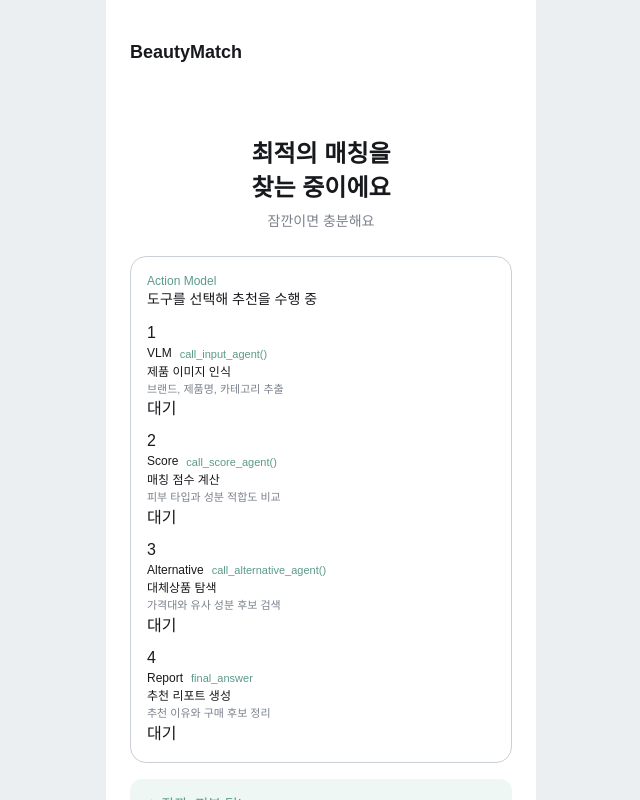
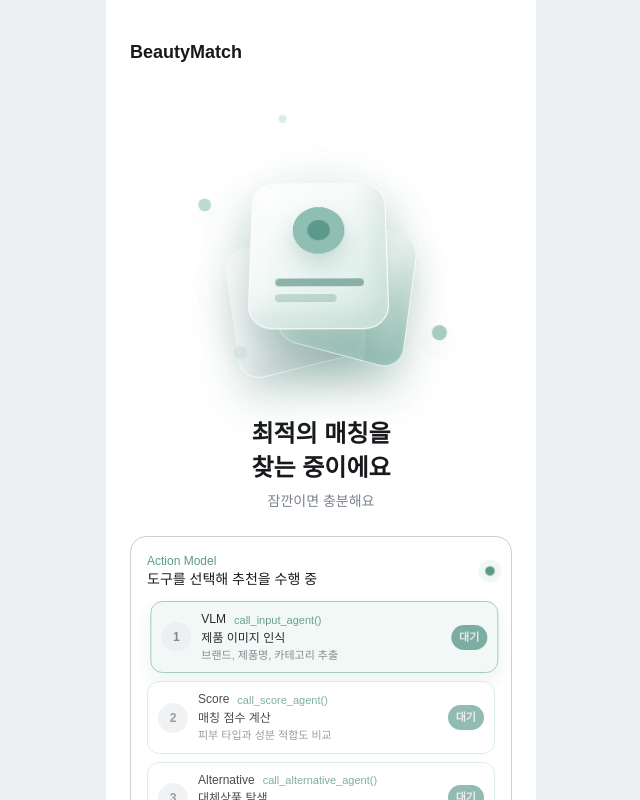
Before and after one commit to kelly0819/DGU-Capston1, a React (Vite) app in the folder FE/: page /recommendation/loading in a window 1280 px wide. Shown: the top 800 px of the page, without its empty margins (319-959 px from the left). Built offline with nearby package versions, Linux system fonts and the light colour scheme.

Commit message:
style: 로딩창 애니메이션 추가

```diff
--- a/FE/src/index.css
+++ b/FE/src/index.css
@@ -42,6 +42,387 @@ button {
   cursor: pointer;
 }
 
+.match-loader {
+  position: relative;
+  width: 260px;
+  height: 280px;
+  overflow: visible;
+  perspective: 900px;
+}
+
+.match-loader-glow {
+  position: absolute;
+  inset: 6px;
+  border-radius: 9999px;
+  background: radial-gradient(
+    circle at 50% 54%,
+    rgba(143, 191, 179, 0.22),
+    rgba(212, 232, 226, 0.32) 38%,
+    rgba(239, 247, 244, 0.12) 58%,
+    rgba(239, 247, 244, 0) 76%
+  );
+  filter: blur(2px) drop-shadow(0 24px 34px rgba(67, 125, 111, 0.1));
+  z-index: 0;
+  animation: loader-glow 2.8s ease-in-out infinite;
+}
+
+.match-loader-scene {
+  position: absolute;
+  inset: 48px 22px 8px;
+  display: grid;
+  place-items: center;
+  overflow: visible;
+  transform-style: preserve-3d;
+  z-index: 3;
+  animation: scene-float 2.7s ease-in-out infinite;
+}
+
+.match-card-stack {
+  position: relative;
+  width: 132px;
+  height: 154px;
+  overflow: visible;
+  transform-style: preserve-3d;
+  animation: stack-float 3.2s ease-in-out infinite;
+}
+
+.match-card {
+  position: absolute;
+  inset: 0;
+  border-radius: 24px;
+  border: 1px solid rgba(255, 255, 255, 0.78);
+  background: linear-gradient(145deg, #ffffff 0%, #eff7f4 46%, #d4e8e2 100%);
+  box-shadow:
+    0 26px 44px rgba(67, 125, 111, 0.28),
+    inset -10px -12px 24px rgba(67, 125, 111, 0.12),
+    inset 8px 8px 18px rgba(255, 255, 255, 0.7);
+  backface-visibility: hidden;
+}
+
+.card-back {
+  transform: rotateX(16deg) rotateY(-14deg) rotateZ(-13deg)
+    translate3d(-32px, 16px, -28px) scale(0.96);
+  background: linear-gradient(145deg, #ffffff 0%, #eceff2 48%, #cbd0d6 100%);
+  opacity: 0.78;
+  animation: card-back-shuffle 3.2s ease-in-out infinite;
+}
+
+.card-mid {
+  transform: rotateX(14deg) rotateY(12deg) rotateZ(8deg)
+    translate3d(24px, 10px, -8px) scale(0.98);
+  background: linear-gradient(145deg, #ffffff 0%, #eff7f4 44%, #8fbfb3 100%);
+  opacity: 0.9;
+  animation: card-mid-shuffle 3.2s ease-in-out infinite;
+}
+
+.card-front {
+  display: block;
+  transform: rotateX(12deg) rotateY(-6deg) rotateZ(-2deg)
+    translate3d(0, 0, 34px);
+  background: linear-gradient(145deg, #ffffff 0%, #eff7f4 48%, #d4e8e2 100%);
+  animation: card-front-shuffle 3.2s ease-in-out infinite;
+}
+
+.match-card-line,
+.match-card-dot {
+  position: absolute;
+  display: block;
+  border-radius: 9999px;
+  background: rgba(67, 125, 111, 0.55);
+}
+
+.line-1 {
+  left: 24px;
+  right: 22px;
+  bottom: 42px;
+  height: 8px;
+}
+
+.line-2 {
+  left: 24px;
+  right: 48px;
+  bottom: 26px;
+  height: 8px;
+  opacity: 0.45;
+}
+
+.match-card-dot {
+  top: 26px;
+  left: 50%;
+  width: 50px;
+  height: 50px;
+  transform: translateX(-50%);
+  background: #5b9a8b;
+  box-shadow:
+    inset 0 0 0 14px #8fbfb3,
+    0 12px 22px rgba(67, 125, 111, 0.24);
+}
+
+.pop-bubble {
+  position: absolute;
+  border-radius: 9999px;
+  background: #8fbfb3;
+  box-shadow: 0 10px 22px rgba(67, 125, 111, 0.14);
+  z-index: 5;
+  animation: bubble-burst 2.1s ease-in-out infinite;
+}
+
+.pop-1 {
+  left: 6px;
+  top: 90px;
+  width: 18px;
+  height: 18px;
+}
+
+.pop-2 {
+  left: 38px;
+  bottom: 24px;
+  width: 24px;
+  height: 24px;
+  animation-delay: -0.45s;
+}
+
+.pop-3 {
+  left: 86px;
+  top: 8px;
+  width: 12px;
+  height: 12px;
+  animation-delay: -1s;
+}
+
+.pop-4 {
+  right: 22px;
+  top: 18px;
+  width: 26px;
+  height: 26px;
+  animation-delay: -0.65s;
+}
+
+.pop-5 {
+  right: 8px;
+  bottom: 42px;
+  width: 15px;
+  height: 15px;
+  animation-delay: -1.25s;
+}
+
+.recommendation-progress {
+  width: 64%;
+  animation: loading-progress 5.2s linear forwards;
+}
+
+.agent-thinking-dot {
+  width: 10px;
+  height: 10px;
+  border-radius: 9999px;
+  background: #5b9a8b;
+  box-shadow: 0 0 0 0 rgba(91, 154, 139, 0.35);
+  animation: thinking-pulse 1.2s ease-in-out infinite;
+}
+
+.agent-tool-step {
+  display: flex;
+  align-items: center;
+  gap: 10px;
+  min-height: 58px;
+  border: 1px solid #eceff2;
+  border-radius: 12px;
+  background: #ffffff;
+  padding: 9px 10px;
+  opacity: 0.62;
+  animation: tool-step-run 4.6s ease-in-out infinite;
+}
+
+.agent-tool-icon {
+  display: grid;
+  width: 30px;
+  height: 30px;
+  flex-shrink: 0;
+  place-items: center;
+  border-radius: 9999px;
+  background: #eceff2;
+  color: #7b818c;
+  font-size: 12px;
+  font-weight: 700;
+}
+
+.agent-tool-status {
+  flex-shrink: 0;
+  border-radius: 9999px;
+  background: #eceff2;
+  color: #7b818c;
+  padding: 4px 8px;
+  font-size: 11px;
+  font-weight: 700;
+  animation: tool-status-run 4.6s ease-in-out infinite;
+}
+
+@keyframes loader-glow {
+  0%,
+  100% {
+    transform: scale(0.96) translateZ(-20px);
+    opacity: 0.8;
+  }
+  50% {
+    transform: scale(1.06) translateZ(0);
+    opacity: 1;
+  }
+}
+
+@keyframes scene-float {
+  0% {
+    transform: translateY(8px) rotateX(0deg);
+  }
+  50% {
+    transform: translateY(-7px) rotateX(7deg);
+  }
+  100% {
+    transform: translateY(8px) rotateX(0deg);
+  }
+}
+
+@keyframes stack-float {
+  0% {
+    transform: translateY(6px) rotateX(8deg) rotateY(-6deg) rotateZ(-3deg);
+  }
+  50% {
+    transform: translateY(-8px) rotateX(13deg) rotateY(6deg) rotateZ(3deg);
+  }
+  100% {
+    transform: translateY(6px) rotateX(8deg) rotateY(-6deg) rotateZ(-3deg);
+  }
+}
+
+@keyframes card-back-shuffle {
+  0% {
+    transform: rotateX(16deg) rotateY(-14deg) rotateZ(-13deg)
+      translate3d(-32px, 16px, -28px) scale(0.96);
+  }
+  50% {
+    transform: rotateX(20deg) rotateY(-8deg) rotateZ(-8deg)
+      translate3d(-42px, 8px, -16px) scale(0.98);
+  }
+  100% {
+    transform: rotateX(16deg) rotateY(-14deg) rotateZ(-13deg)
+      translate3d(-32px, 16px, -28px) scale(0.96);
+  }
+}
+
+@keyframes card-mid-shuffle {
+  0% {
+    transform: rotateX(14deg) rotateY(12deg) rotateZ(8deg)
+      translate3d(24px, 10px, -8px) scale(0.98);
+  }
+  50% {
+    transform: rotateX(18deg) rotateY(18deg) rotateZ(12deg)
+      translate3d(38px, 2px, 8px) scale(1);
+  }
+  100% {
+    transform: rotateX(14deg) rotateY(12deg) rotateZ(8deg)
+      translate3d(24px, 10px, -8px) scale(0.98);
+  }
+}
+
+@keyframes card-front-shuffle {
+  0% {
+    transform: rotateX(12deg) rotateY(-6deg) rotateZ(-2deg)
+      translate3d(0, 0, 34px);
+  }
+  50% {
+    transform: rotateX(16deg) rotateY(5deg) rotateZ(2deg)
+      translate3d(-4px, -4px, 44px);
+  }
+  100% {
+    transform: rotateX(12deg) rotateY(-6deg) rotateZ(-2deg)
+      translate3d(0, 0, 34px);
+  }
+}
+
+@keyframes bubble-burst {
+  0% {
+    transform: scale(0.45) translate3d(0, 8px, 0);
+    opacity: 0;
+  }
+  35% {
+    transform: scale(1.05) translate3d(0, -8px, 34px);
+    opacity: 0.9;
+  }
+  70% {
+    transform: scale(0.7) translate3d(0, 2px, 10px);
+    opacity: 0.58;
+  }
+  100% {
+    transform: scale(0.45) translate3d(0, 8px, 0);
+    opacity: 0;
+  }
+}
+
+@keyframes loading-progress {
+  from {
+    width: 12%;
+  }
+  to {
+    width: 100%;
+  }
+}
+
+@keyframes thinking-pulse {
+  0%,
+  100% {
+    transform: scale(0.8);
+    box-shadow: 0 0 0 0 rgba(91, 154, 139, 0.35);
+  }
+  50% {
+    transform: scale(1);
+    box-shadow: 0 0 0 9px rgba(91, 154, 139, 0);
+  }
+}
+
+@keyframes tool-step-run {
+  0%,
+  16% {
+    opacity: 0.62;
+    border-color: #eceff2;
+    background: #ffffff;
+    transform: translateX(0);
+    box-shadow: none;
+  }
+  24%,
+  48% {
+    opacity: 1;
+    border-color: #8fbfb3;
+    background: #eff7f4;
+    transform: translateX(4px);
+    box-shadow: 0 10px 24px rgba(67, 125, 111, 0.12);
+  }
+  60%,
+  100% {
+    opacity: 0.78;
+    border-color: #d4e8e2;
+    background: #ffffff;
+    transform: translateX(0);
+    box-shadow: none;
+  }
+}
+
+@keyframes tool-status-run {
+  0%,
+  16% {
+    background: #eceff2;
+    color: #7b818c;
+  }
+  24%,
+  48% {
+    background: #5b9a8b;
+    color: #ffffff;
+  }
+  60%,
+  100% {
+    background: #d4e8e2;
+    color: #437d6f;
+  }
+}
+
 @layer components {
   .text-h1 {
     @apply text-[28px] leading-[140%] font-bold;
```
